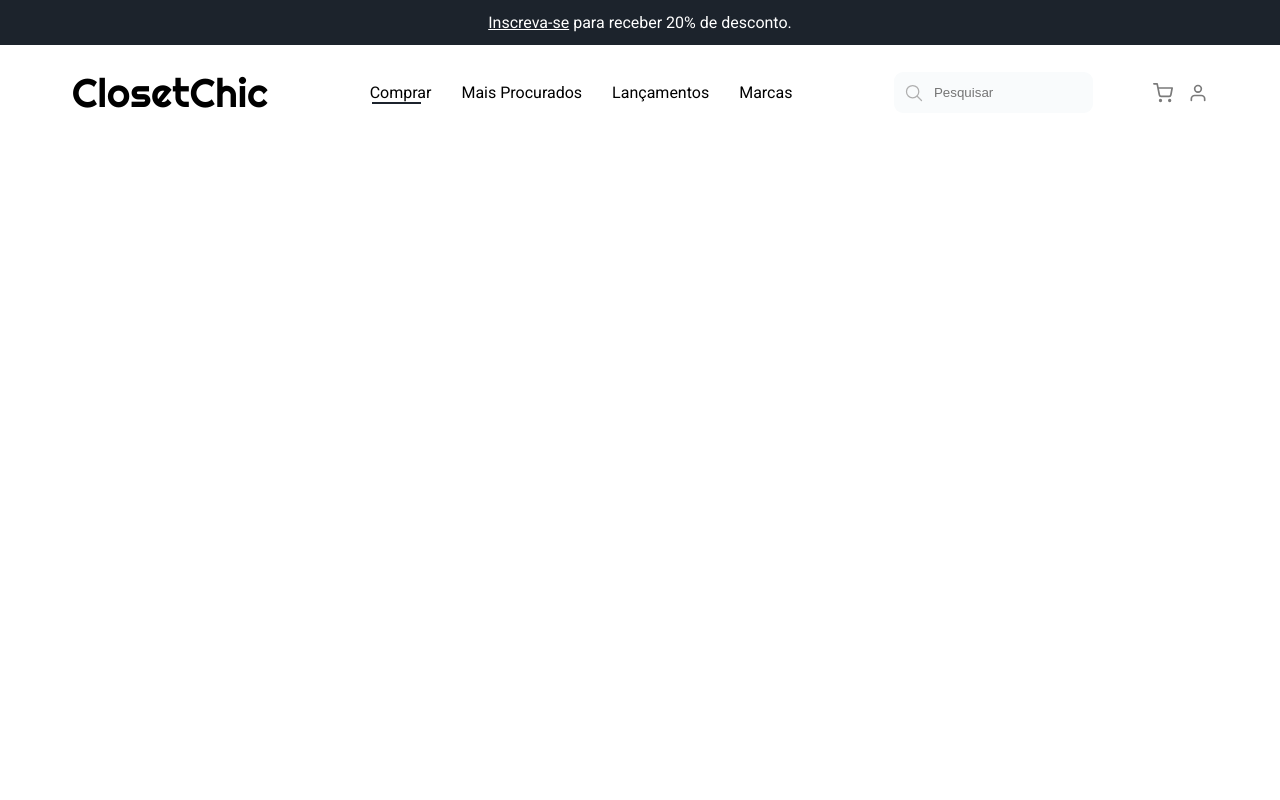
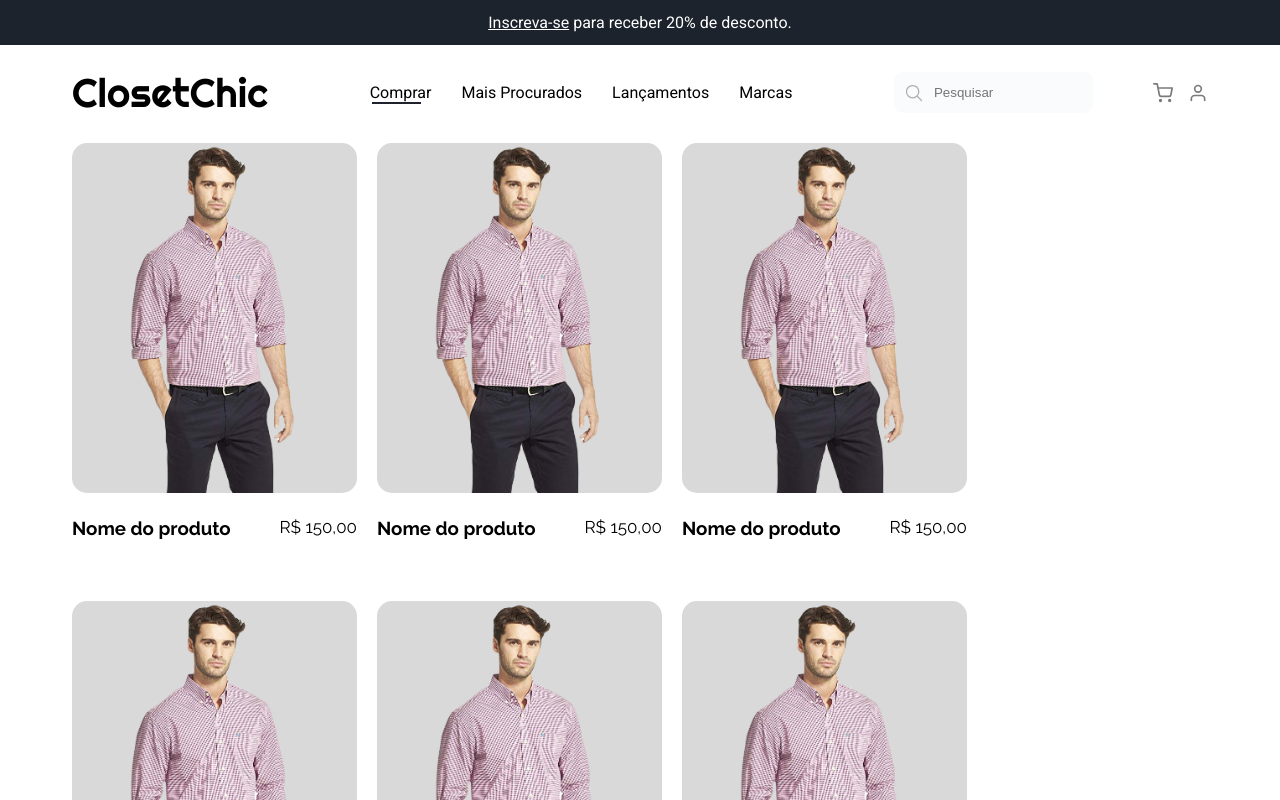
Before and after one commit to patrick-ddeus/closetchic-front, a React (Create React App) app: page /products in a window 1280 px wide. Shown: the top 800 px of the page. Built offline with nearby package versions, Linux system fonts and the light colour scheme.

Commit message:
done with products page design

```diff
--- a/src/components/Header/index.jsx
+++ b/src/components/Header/index.jsx
@@ -2,16 +2,20 @@ import React from 'react';
 import { Container, List, ListItem, SearchArea, IconsArea, SearchInput, SearchIconsArea } from './styles';
 import { IoSearchOutline } from "react-icons/io5";
 import { FiShoppingCart, FiUser } from "react-icons/fi";
-import { useLocation } from 'react-router-dom';
+import { Link, useLocation } from 'react-router-dom';
 
 const Header = () => {
     const { pathname } = useLocation();
 
     return (
-        <Container>
-            <h1>ClosetChic</h1>
+        <Container active={pathname === "/"}>
+            <Link to="/" className="title">ClosetChic</Link>
             <List>
-                <ListItem active={pathname === "/products"}>Comprar</ListItem>
+                <ListItem active={pathname === "/products"}>
+                    <Link to="/products">
+                        Comprar
+                    </Link>
+                </ListItem>
                 <ListItem active={false}>Mais Procurados</ListItem>
                 <ListItem active={false}>Lançamentos</ListItem>
                 <ListItem active={false}>Marcas</ListItem>
--- a/src/components/Header/styles.jsx
+++ b/src/components/Header/styles.jsx
@@ -9,10 +9,12 @@ export const Container = styled.header`
   justify-content: space-between;
   align-items: center;
 
-  h1{
+  .title{
     font-family:"Righteous", sans-serif;
     font-weight: 400;
     font-size:40px;
+    color:black;
+    position:relative;
   }
 `;
 
@@ -34,7 +36,7 @@ export const ListItem = styled.li`
     &::after {
         content: "";
         display: block;
-        width: 0px;
+        width: ${({ active }) => active ? `80%` : "0"};
         height: 2px;
         position: absolute;
         background-color: #1C232C;
@@ -45,21 +47,9 @@ export const ListItem = styled.li`
         transform: scale(1.08);
     }
 
-    ${({ active }) => active && `
-        &{
-            position: relative;
-        }
-        &::after {
-        content: "";
-        display: block;
-        width: 80%;
-        height: 2px;
-        position: absolute;
-        background-color: #1C232C;
-        left: 2px;
+    a{
+      color:black;
     }
-    `}
-
 
 `;
 
--- a/src/pages/StorePage/index.jsx
+++ b/src/pages/StorePage/index.jsx
@@ -1,14 +1,29 @@
 import React from 'react';
 import DescountBar from '../../components/DescountBar';
 import Header from '../../components/Header';
-
-// import { Container } from './styles';
+import guy from "../../assets/p2.png";
+import { Products, Product, ProductImage, ProductDescription} from './styles';
+import Footer from '../../components/Footer';
 
 const StorePage = () => {
     return (
         <div>
             <DescountBar />
             <Header />
+            <Products>
+                {[...Array(8)].map((_, i) => (
+                    <Product>
+                        <ProductImage>
+                            <img src={guy} alt="" />
+                        </ProductImage>
+                        <ProductDescription>
+                            <h3>Nome do produto</h3>
+                            <p>R$ 150,00</p>
+                        </ProductDescription>
+                    </Product>
+                ))}
+            </Products>
+            <Footer/>
         </div>
     );
 };
--- a/src/pages/StorePage/styles.jsx
+++ b/src/pages/StorePage/styles.jsx
@@ -1,5 +1,50 @@
 import styled from 'styled-components';
+import "@fontsource/raleway";
 
 export const Container = styled.div`
+  padding:0 72px;
+`;
 
+export const Products = styled.div`
+  display:flex;
+  gap:20px;
+  flex-wrap:wrap;
+  padding:0 72px;
+  margin-bottom:140px;
 `;
+
+export const Product = styled.div`
+  font-family:"Raleway", sans-serif;
+`;
+
+export const ProductImage = styled.div`
+  background-color:#D9D9D9;
+  width:285px;
+  height:350px;
+  position:relative;
+  border-radius:15px;
+  cursor:pointer;
+
+  img{
+    object-fit: cover;
+    object-position: center;
+    position:absolute;
+    bottom:0;
+  }
+`;
+
+export const ProductDescription = styled.div`
+    display:flex;
+    justify-content: space-between;
+    margin-top:24px;
+    margin-bottom:42px;
+
+  h4{
+    font-size:20px;
+    font-family:600;
+  }
+
+  p{
+    font-size:17px;
+  }
+`;
```
Also changed, not shown: src/assets/p2.jpg (deleted), src/assets/p2.png (added).
